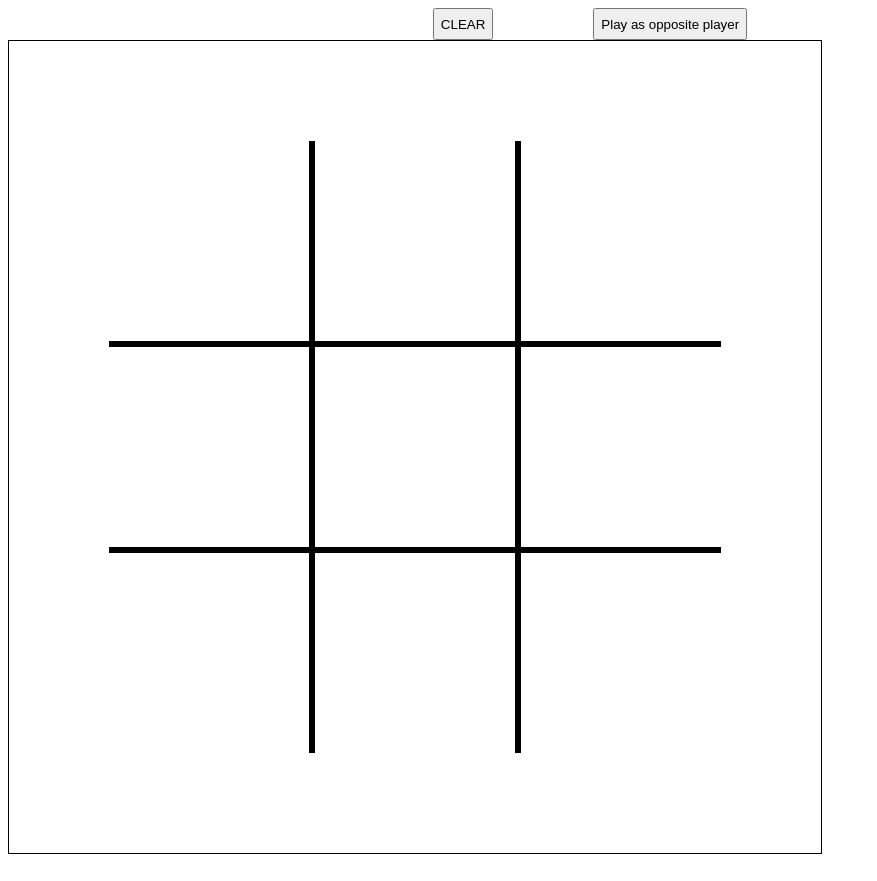
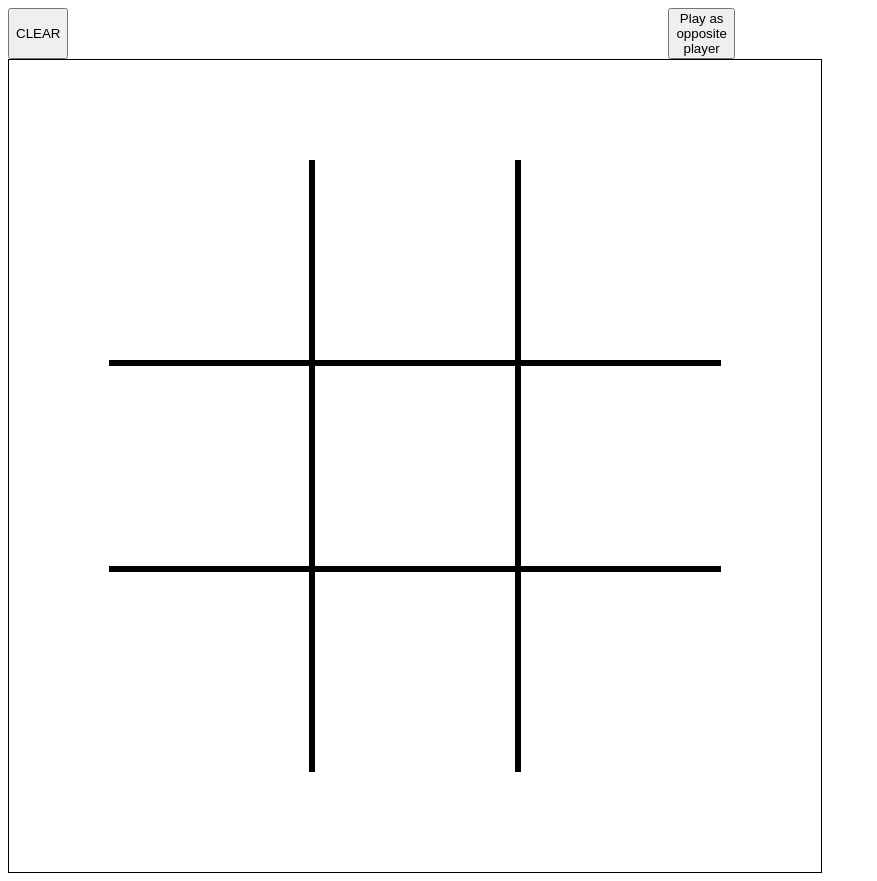
Before and after one commit to XxCaleb-CalebxX/XandOs, a plain HTML site: page index.html in a window 1280 px wide. Shown: the whole page, without its empty margins (0-877 px from the left). Drawn offline with Linux system fonts and the light colour scheme.

Commit message:
Updated css

```diff
--- a/styles.css
+++ b/styles.css
@@ -9,8 +9,7 @@
 
 .bttns {
     display: flex;
-    justify-content: center;
-    gap: 100px;
+    gap:600px
 }
 .pos {
     height: 200px;
```
